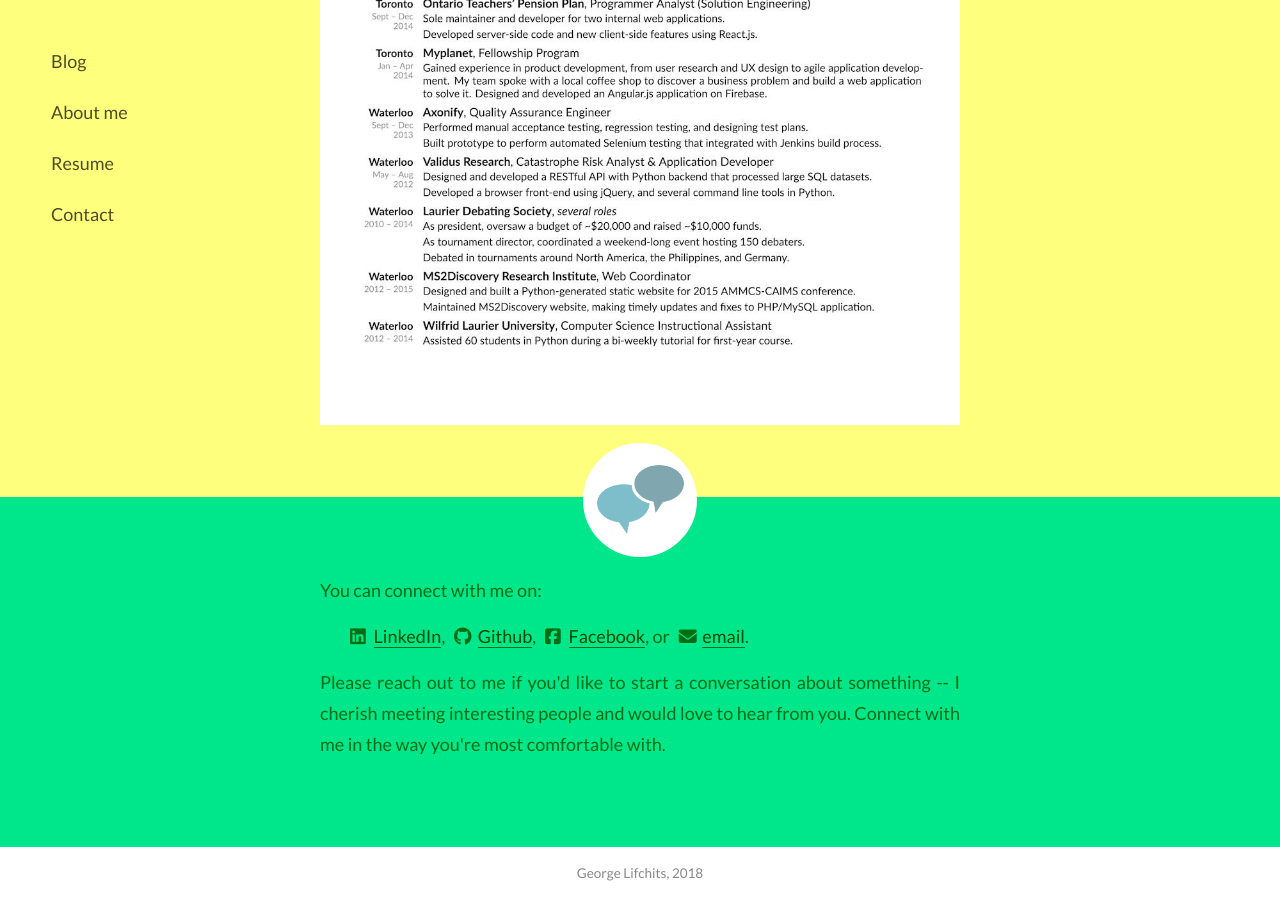
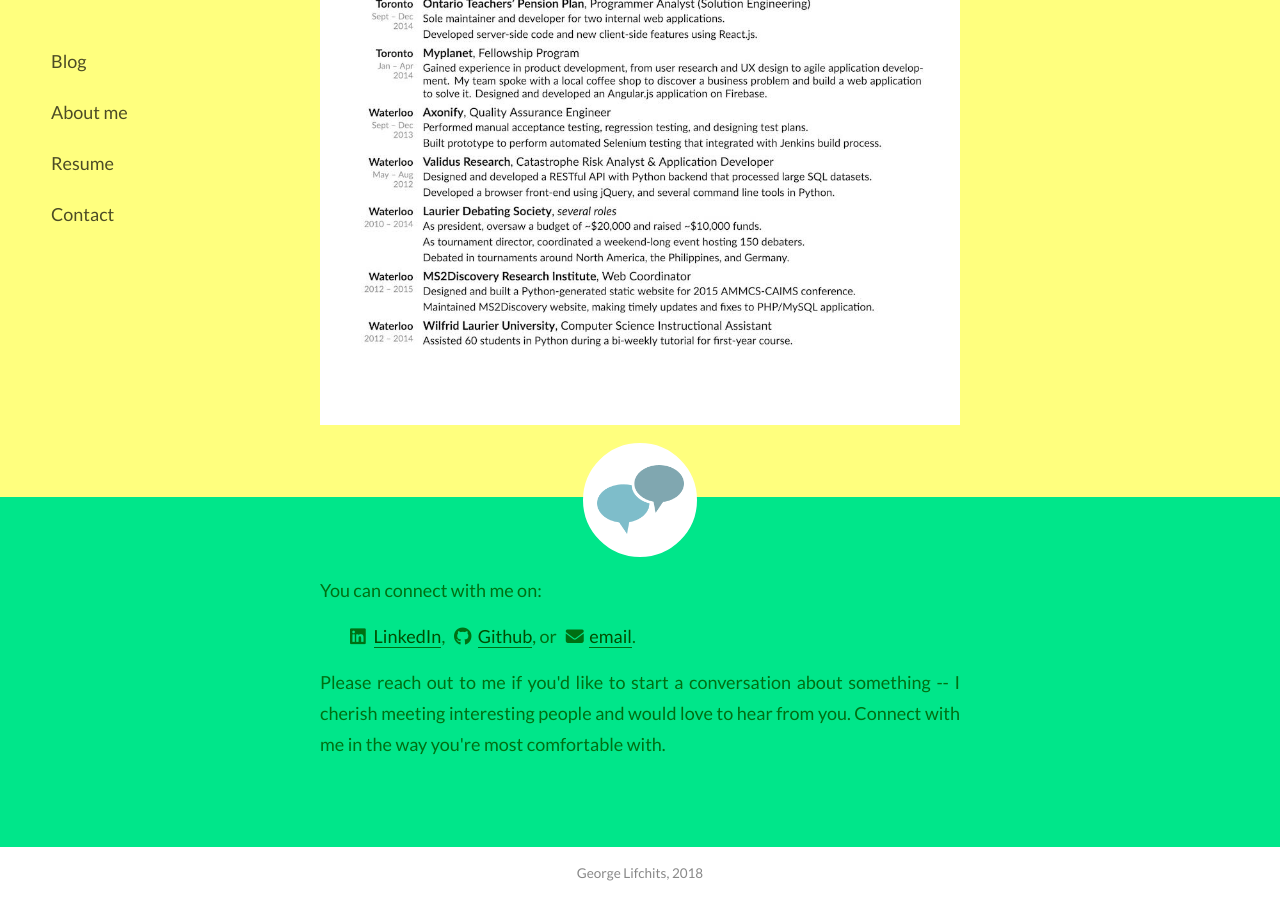
Before and after one commit to glifchits/glifchits.github.io, a Jekyll site: the page built from index.html, in a window 1280 px wide and 900 px high, scrolled down 2364 px. Built offline with Jekyll 4.4.1, drawn with Linux system fonts in a browser that asks for light colours; nearby versions of some CDN libraries.

Commit message:
remove facebook option

```diff
--- a/index.html
+++ b/index.html
@@ -76,8 +76,7 @@
   <p>You can connect with me on:</p>
   <ul>
     <li><i class="fa fa-linkedin-square"></i><a href="http://ca.linkedin.com/in/georgelifchits/">LinkedIn</a>,</li>
-    <li><i class="fa fa-github"></i><a href="https://github.com/glifchits">Github</a>,</li>
-    <li><i class="fa fa-facebook-square"></i><a href="https://www.facebook.com/george.lifchits">Facebook</a>, or</li>
+    <li><i class="fa fa-github"></i><a href="https://github.com/glifchits">Github</a>, or</li>
     <li><i class="fa fa-envelope"></i><a href="mailto:me@georgelifchits.ca">email</a>.</li>
   </ul>
   <p>
```
